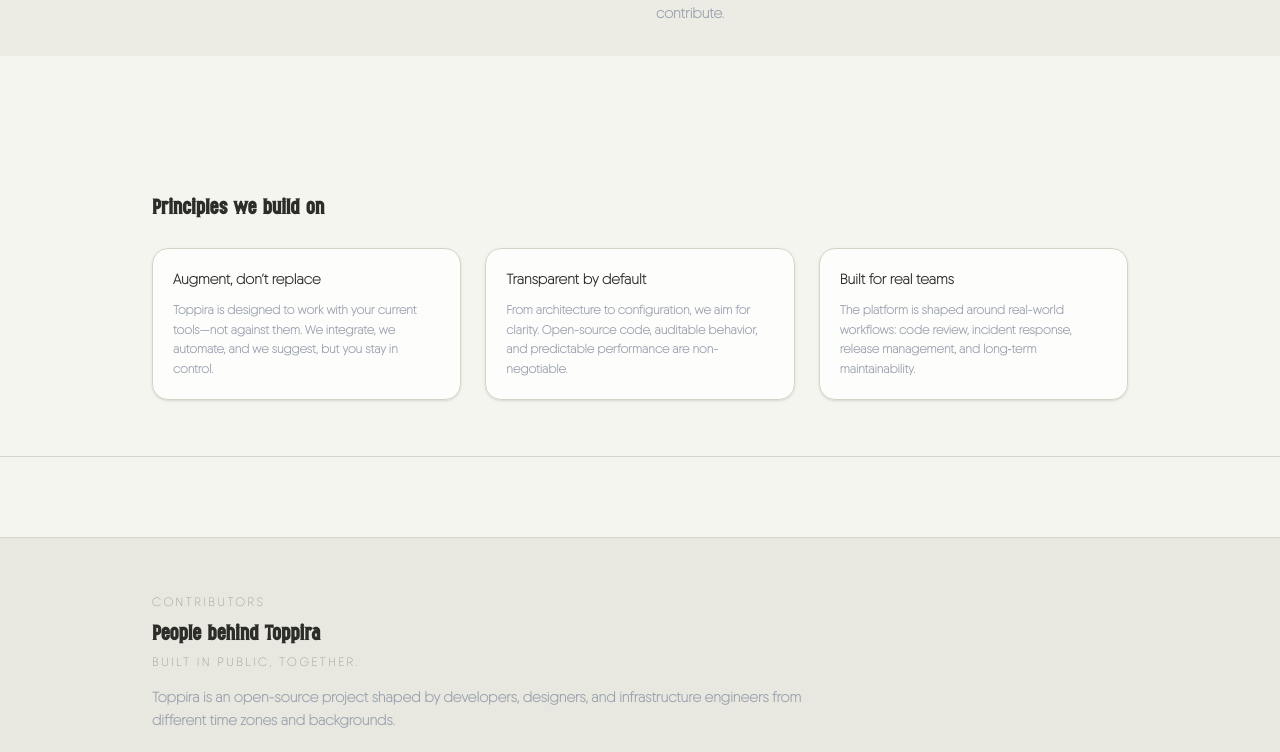
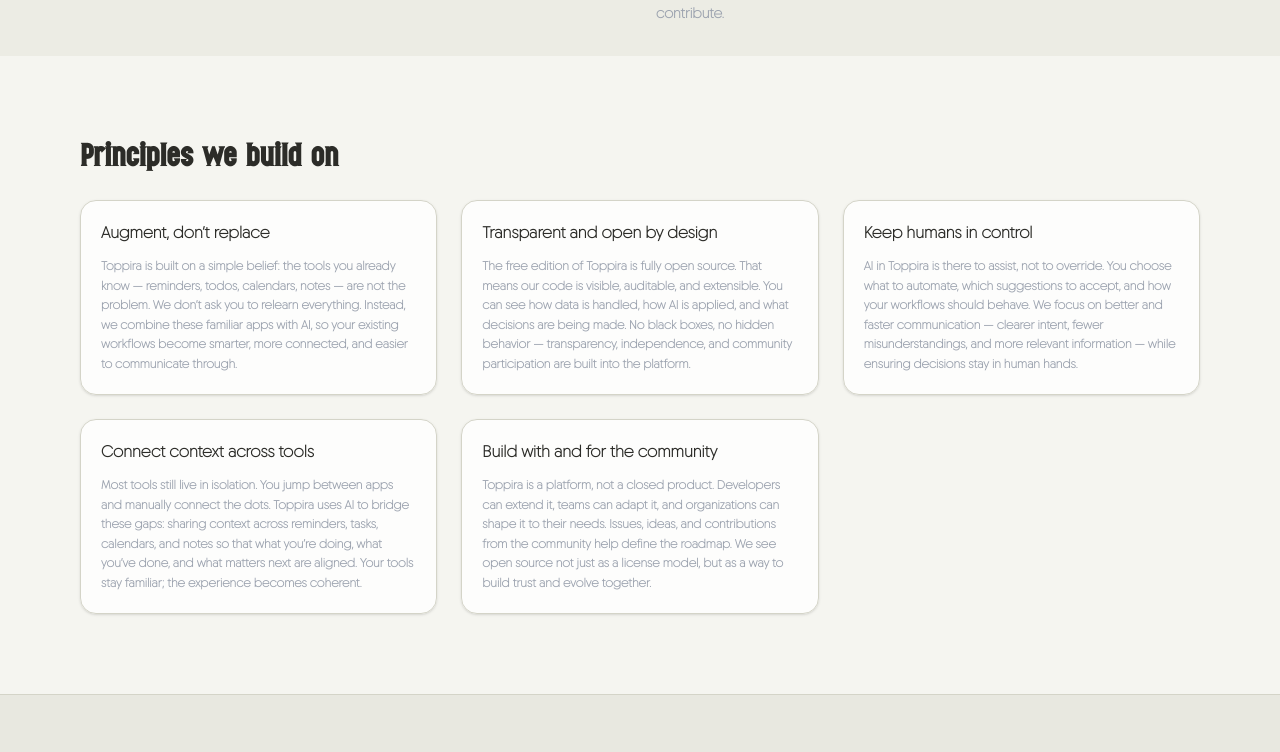
Before and after one commit to Toppira-Official/Toppira, a React (Vite) app: page /about in a window 1280 px wide. Shown: the part 682-1434 px from the top of the page. Built offline with nearby package versions, Linux system fonts and the light colour scheme.

Commit message:
fix: fix principles

```diff
--- a/src/features/about/components/principles.tsx
+++ b/src/features/about/components/principles.tsx
@@ -1,18 +1,14 @@
+import type React from 'react';
 import { about_data } from '../data/about';
 import type { Principle } from '../types/about';
 
-export function AboutPrinciples() {
+export const AboutPrinciples: React.FC = () => {
   const { title, principles } = about_data.principles;
 
   return (
-    <section className="border-border bg-background border-b">
-      <div className="mx-auto max-w-5xl px-6 py-14">
-        <h2
-          className="text-primary text-xl font-semibold md:text-2xl"
-          style={{ fontFamily: 'var(--font-ernesto)' }}
-        >
-          {title}
-        </h2>
+    <section className="bg-background">
+      <div className="container md:px-20">
+        <h2 className="text-primary font-ernesto text-4xl">{title}</h2>
 
         <div className="mt-6 grid gap-6 md:grid-cols-3">
           {principles.map((principle) => (
@@ -22,19 +18,19 @@ export function AboutPrinciples() {
       </div>
     </section>
   );
-}
+};
 
 interface PrincipleCardProps {
   principle: Principle;
 }
 
-function PrincipleCard({ principle }: PrincipleCardProps) {
+const PrincipleCard: React.FC<PrincipleCardProps> = ({ principle }) => {
   const { title, description } = principle;
 
   return (
     <div className="border-border bg-surface/80 flex h-full flex-col rounded-2xl border p-5 shadow-sm">
-      <h3 className="text-primary text-sm font-semibold">{title}</h3>
+      <h3 className="text-primary">{title}</h3>
       <p className="text-muted mt-3 text-xs leading-relaxed">{description}</p>
     </div>
   );
-}
+};
--- a/src/features/about/data/about.ts
+++ b/src/features/about/data/about.ts
@@ -33,19 +33,31 @@ export const about_data: AboutData = {
         id: 1,
         title: 'Augment, don’t replace',
         description:
-          'Toppira is designed to work with your current tools—not against them. We integrate, we automate, and we suggest, but you stay in control.',
+          'Toppira is built on a simple belief: the tools you already know — reminders, todos, calendars, notes — are not the problem. We don’t ask you to relearn everything. Instead, we combine these familiar apps with AI, so your existing workflows become smarter, more connected, and easier to communicate through.',
       },
       {
         id: 2,
-        title: 'Transparent by default',
+        title: 'Transparent and open by design',
         description:
-          'From architecture to configuration, we aim for clarity. Open-source code, auditable behavior, and predictable performance are non-negotiable.',
+          'The free edition of Toppira is fully open source. That means our code is visible, auditable, and extensible. You can see how data is handled, how AI is applied, and what decisions are being made. No black boxes, no hidden behavior — transparency, independence, and community participation are built into the platform.',
       },
       {
         id: 3,
-        title: 'Built for real teams',
+        title: 'Keep humans in control',
         description:
-          'The platform is shaped around real-world workflows: code review, incident response, release management, and long‑term maintainability.',
+          'AI in Toppira is there to assist, not to override. You choose what to automate, which suggestions to accept, and how your workflows should behave. We focus on better and faster communication — clearer intent, fewer misunderstandings, and more relevant information — while ensuring decisions stay in human hands.',
+      },
+      {
+        id: 4,
+        title: 'Connect context across tools',
+        description:
+          'Most tools still live in isolation. You jump between apps and manually connect the dots. Toppira uses AI to bridge these gaps: sharing context across reminders, tasks, calendars, and notes so that what you’re doing, what you’ve done, and what matters next are aligned. Your tools stay familiar; the experience becomes coherent.',
+      },
+      {
+        id: 5,
+        title: 'Build with and for the community',
+        description:
+          'Toppira is a platform, not a closed product. Developers can extend it, teams can adapt it, and organizations can shape it to their needs. Issues, ideas, and contributions from the community help define the roadmap. We see open source not just as a license model, but as a way to build trust and evolve together.',
       },
     ],
   },
```
